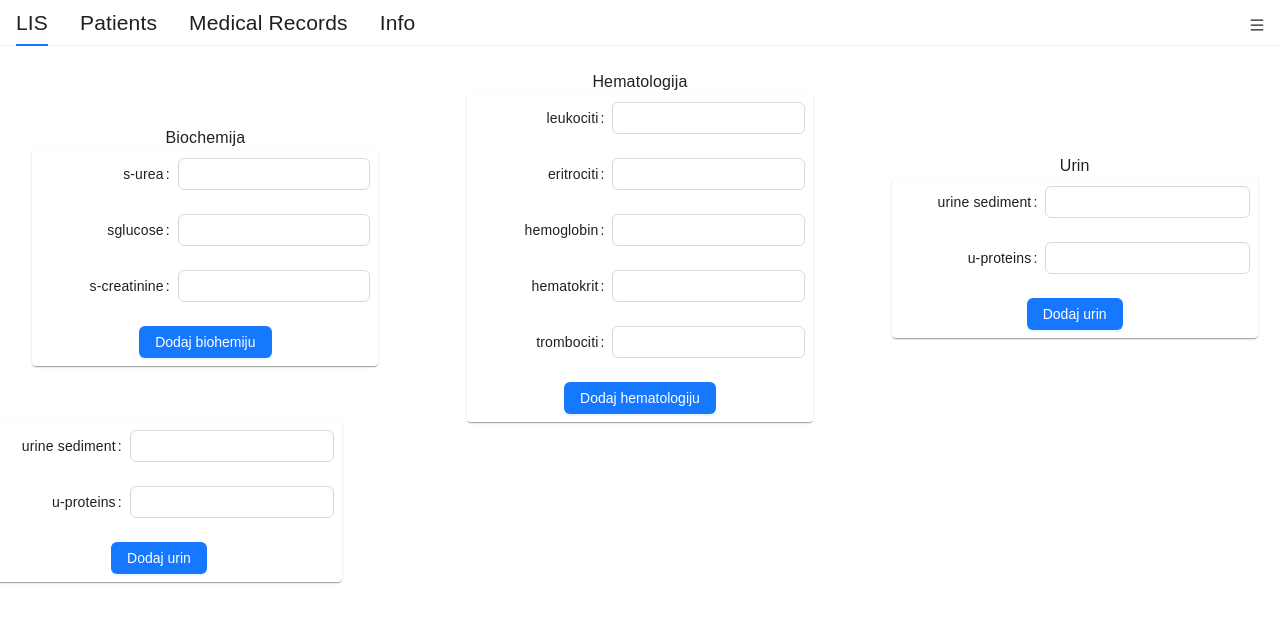
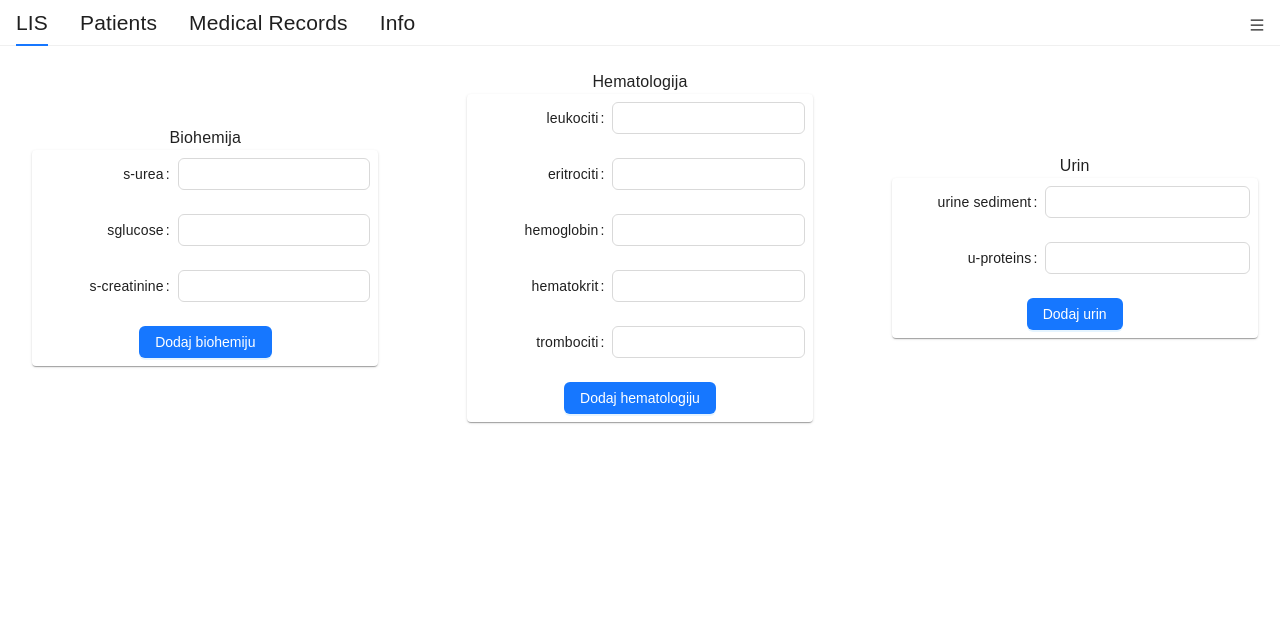
Before and after one commit to sergejsoldat20/lis-frontend, a React (Create React App) app: page /add-medical-record in a window 1280 px wide. Shown: the top 622 px of the page. Built offline with nearby package versions, Linux system fonts and the light colour scheme.

Commit message:
add record fix

```diff
--- a/src/layout/Navbar.js
+++ b/src/layout/Navbar.js
@@ -46,7 +46,9 @@ export default function Navbar() {
         </Menu.SubMenu>
         <Menu.SubMenu style={{ float: "left" }} title="Medical Records">
           <Menu.ItemGroup>
-            <Menu.Item key="setting:1">Add</Menu.Item>
+            <Menu.Item key="setting:1">
+              <Link to="/add-medical-record">Add</Link>
+            </Menu.Item>
             <Menu.Item key="setting:2">
               <Link to="/medical-records">View</Link>
             </Menu.Item>
--- a/src/pages/AddMedicalRecord.js
+++ b/src/pages/AddMedicalRecord.js
@@ -7,20 +7,12 @@ import axios from "axios";
 import { Form, Input, Button } from "antd";
 
 export default function AddMedicalRecord() {
-  /* const [medicalRecord, setMedicalRecord] = useState({
-    icd: "",
-    isValid: "",
-    hematologyId: "",
-    urineId: "",
-    biochemistryId: "",
-    patientId: "",
-    userId: "",
-  }); */
   const [biochemistry, setBiochemistry] = useState({
     surea: "",
     sglucose: "",
     screatinine: "",
   });
+
   const [hematology, setHematology] = useState({
     leukocytes: "",
     erythrocytes: "",
@@ -38,15 +30,6 @@ export default function AddMedicalRecord() {
   const { leukocytes, erythrocytes, hemaglobin, hematocrit, platelets } =
     hematology;
   const { urineSediment, uproteins } = urine;
-  /* const {
-    icd,
-    isValid,
-    patientId,
-    userId,
-    biochemistryId,
-    hematologyId,
-    urineId,
-  } = medicalRecord; */
 
   const onBiochemistryChange = (e) => {
     setBiochemistry({ ...biochemistry, [e.target.name]: e.target.value });
@@ -61,24 +44,24 @@ export default function AddMedicalRecord() {
   };
 
   const onBiochemistrySubmit = async (e) => {
-    const result = await axios.post(
-      "http://localhost:9000/biochemistries",
+    const response = await axios.post(
+      "http://localhost:9000/hematologies",
       biochemistry
     );
-    console.log(result.data);
+    console.log(response.data);
   };
 
   const onHematologySubmit = async (e) => {
-    const result = await axios.post(
+    const response = await axios.post(
       "http://localhost:9000/hematologies",
       hematology
     );
-    console.log(result.data);
+    console.log(response.data);
   };
 
   const onUrineSubmit = async (e) => {
-    const result = await axios.post("http://localhost:9000/urines", hematology);
-    console.log(result.data);
+    const response = await axios.post("http://localhost:9000/urines", urine);
+    console.log(response.data);
   };
 
   const onFinishFailed = (errorInfo) => {
@@ -93,67 +76,6 @@ export default function AddMedicalRecord() {
     color: theme.palette.text.secondary,
   }));
 
-  function FormRow() {
-    return (
-      <React.Fragment>
-        <Grid item xs={12}>
-          <Item>
-            <Form
-              name="basic"
-              labelCol={{
-                span: 10,
-              }}
-              wrapperCol={{
-                span: 16,
-              }}
-              initialValues={{
-                remember: true,
-              }}
-              onFinish={(e) => onBiochemistrySubmit(e)}
-              onFinishFailed={onFinishFailed}
-              autoComplete="off"
-              requiredMark={false}
-            >
-              <Form.Item
-                label="urine sediment: "
-                rules={[
-                  {
-                    required: true,
-                    message: "Treba popuniti sva polja",
-                  },
-                ]}
-              >
-                <Input
-                  name="urineSediment"
-                  value={urineSediment}
-                  onChange={(e) => onUrineChange(e)}
-                />
-              </Form.Item>
-              <Form.Item
-                label="u-proteins: "
-                rules={[
-                  {
-                    required: true,
-                    message: "Treba popuniti sva polja",
-                  },
-                ]}
-              >
-                <Input
-                  name="uproteins"
-                  value={uproteins}
-                  onChange={(e) => onUrineChange(e)}
-                />
-              </Form.Item>
-              <Button type="primary" onClick={onUrineSubmit}>
-                Dodaj urin
-              </Button>
-            </Form>
-          </Item>
-        </Grid>
-      </React.Fragment>
-    );
-  }
-
   return (
     <Box sx={{ flexGrow: 1 }}>
       <Grid container spacing={3}>
@@ -166,7 +88,7 @@ export default function AddMedicalRecord() {
           item
           xs={4}
         >
-          Biochemija
+          Biohemija
           <Item>
             <Form
               name="basic"
@@ -406,9 +328,6 @@ export default function AddMedicalRecord() {
             </Form>
           </Item>
         </Grid>
-        <Grid>
-          <FormRow />
-        </Grid>
       </Grid>
     </Box>
   );
```
